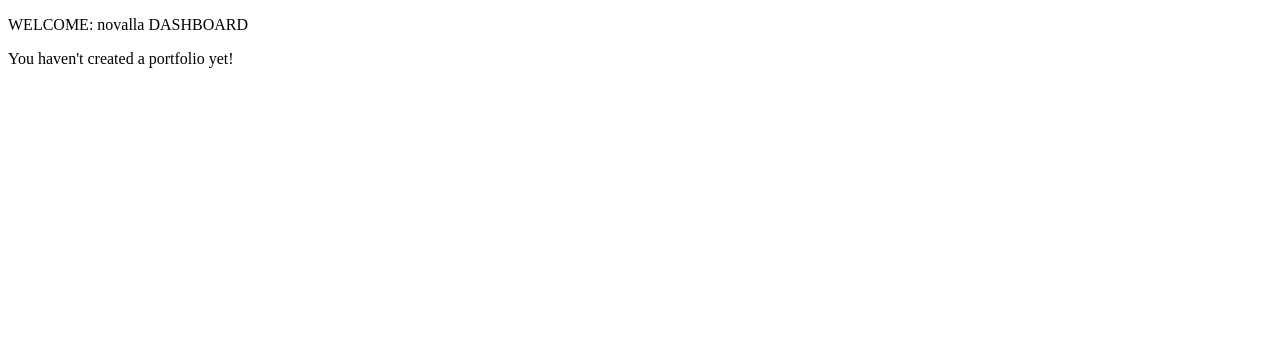
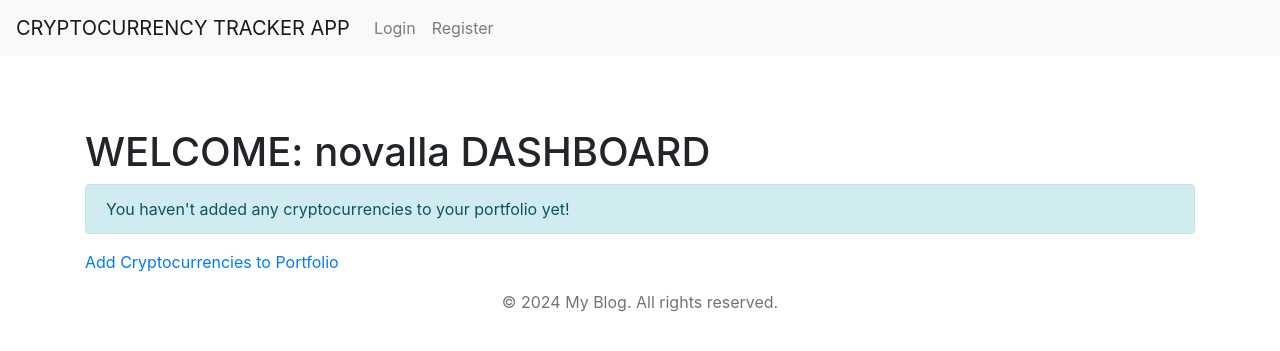
Before and after one commit to novalla/Crypto_tracker, a Django app: page /dashboard/ in a window 1280 px wide. Shown: the top 351 px of the page. Run offline with Django 5.2, Linux system fonts and the light colour scheme; a user stored in the database is signed in; data comes from the database, SQL or seed files in the repository; both versions use the stored data as it was after the commit.

Commit message:
an updated version of the cryptocurrency tracker

```diff
--- a/portfolio/templates/portfolio/base.html
+++ b/portfolio/templates/portfolio/base.html
@@ -6,7 +6,7 @@
     <meta name="viewport" content="width=device-width, initial-scale=1.0">
     {% load static %}
 
-     <!-- Bootstrap CSS -->
+    <!-- Bootstrap CSS -->
     <link rel="stylesheet" href="https://cdn.jsdelivr.net/npm/bootstrap@4.1.3/dist/css/bootstrap.min.css" integrity="sha384-MCw98/SFnGE8fJT3GXwEOngsV7Zt27NXFoaoApmYm81iuXoPkFOJwJ8ERdknLPMO" crossorigin="anonymous">
 
     <title>{{ page_name }} Crypto_Tracking_Monitor</title>
@@ -14,8 +14,7 @@
 <body>
     <nav class="navbar navbar-expand-lg navbar-light bg-light">
         <a class="navbar-brand" href="#">
-            <img src="{% static 'blog/logo.png' %}" alt="Logo" width="30" height="30" class="d-inline-block align-top">
-            CMS
+            CRYPTOCURRENCY TRACKER APP
         </a>
         <button class="navbar-toggler" type="button" data-toggle="collapse" data-target="#navbarNavAltMarkup" aria-controls="navbarNavAltMarkup" aria-expanded="false" aria-label="Toggle navigation">
             <span class="navbar-toggler-icon"></span>
@@ -24,9 +23,8 @@
             <div class="navbar-nav">
 
                 {% if user.is_authenticated %}
-
                     <a class="nav-item nav-link" href="{% url 'dashboard' %}">Dashboard</a>
-
+                    <a class="nav-item nav-link" href="{% url 'logout' %}">Logout</a>
                 {% else %}
                     <a class="nav-item nav-link" href="{% url 'login' %}">Login</a>
                     <a class="nav-item nav-link" href="{% url 'register' %}">Register</a>
@@ -49,7 +47,6 @@
     <script>
         // Get the current year
         var currentYear = new Date().getFullYear();
-
         // Update the footer text with the current year
         document.getElementById("current-year").textContent = currentYear;
     </script>
--- a/portfolio/templates/portfolio/dashboard.html
+++ b/portfolio/templates/portfolio/dashboard.html
@@ -1,20 +1,31 @@
-<!DOCTYPE html>
-<html lang="en">
-<head>
-    <meta charset="UTF-8">
-    <meta name="viewport" content="width=device-width, initial-scale=1.0">
-    <title>Crypto_Tracking_Monitor-DASHBOARD</title>
-</head>
-<body>
-    <P>WELCOME: {{ user }} DASHBOARD</P>
-    {% if cryptocurrencies %}
-      {% for crypto in cryptocurrencies %}
-        <p>{{ crypto.name }}</p>
-        <p>{{ crypto.symbol }}</p>
-        <p>{{ crypto.price }}</p>
-      {% endfor %}
-    {% else %}
-      <p>You haven't created a portfolio yet!</p>
-    {% endif %}
-  </body>
-</html>
+
+{% extends 'portfolio/base.html' %}
+{% block content %}
+  <h1 class="mt-5">WELCOME: {{ user }} DASHBOARD</h1>
+
+  {% if cryptocurrencies %}
+    <table class="table mt-3">
+      <thead class="thead-light">
+        <tr>
+          <th scope="col">Name</th>
+          <th scope="col">Symbol</th>
+          <th scope="col">Price</th>
+        </tr>
+      </thead>
+      <tbody>
+        {% for crypto in cryptocurrencies %}
+          <tr>
+            <td>{{ crypto.name }}</td>
+            <td>{{ crypto.symbol }}</td>
+            <td>${{ crypto.price }}</td>
+          </tr>
+        {% endfor %}
+      </tbody>
+    </table>
+  {% else %}
+    <div class="alert alert-info" role="alert">
+        You haven't added any cryptocurrencies to your portfolio yet!
+    </div>
+    <a href="{% url 'add-to-portfolio' %}">Add Cryptocurrencies to Portfolio</a>
+  {% endif %}
+{% endblock %}
--- a/portfolio/urls.py
+++ b/portfolio/urls.py
@@ -6,7 +6,8 @@
     path('login/', login, name='login'),
     path('dashboard/', dashboard, name='dashboard'),
     path('', home, name='home'),
-    # path('cryptocurrency-assets/', display_cryptocurrency_assets, name='cryptocurrency_assets'),
-    # path('add-to-portfolio/<int:cryptocurrency_id>/', add_to_portfolio, name='add_to_portfolio'),
-    # path('view-portfolio/', view_portfolio, name='view_portfolio'),
+    path('add-to-portfolio/', add_to_portfolio, name='add-to-portfolio'),
+    path('logout/', custom_logout_view, name='logout'),
+
+    # ... other URL patterns
 ]
--- a/portfolio/views.py
+++ b/portfolio/views.py
@@ -1,10 +1,11 @@
 from django.shortcuts import render, redirect, get_object_or_404
-from django.contrib.auth import authenticate, login as auth_login
+from django.contrib.auth import authenticate, login as auth_login,logout
 from django.contrib.auth.decorators import login_required
 from django.contrib.admin.views.decorators import staff_member_required
 from django.http import JsonResponse
 from django.db import IntegrityError
 from .models import *
+
 
 
 def login(request):
@@ -54,27 +55,60 @@
 #     cryptocurencies = Portfolio.objects.get(user=request.user)
 #     return render(request, 'portfolio/dashboard.html', {'cryptocurencies': cryptocurencies, 'user': user})
 
+
+
+def home(request):
+    portfolio = Cryptocurrency.objects.all()
+    return render(request, 'portfolio/home.html', {'portfolio': portfolio})
+
+
+
+@login_required
+def add_to_portfolio(request):
+    if request.method == "POST":
+        crypto_symbols = request.POST.getlist('crypto_symbol')
+        portfolio, created = Portfolio.objects.get_or_create(user=request.user)
+
+        added_cryptos = []
+        existing_cryptos = []
+
+        for symbol in crypto_symbols:
+            cryptocurrency = Cryptocurrency.objects.filter(symbol=symbol).first()
+            if cryptocurrency:
+                if not portfolio.cryptocurrencies.filter(symbol=symbol).exists():
+                    portfolio.cryptocurrencies.add(cryptocurrency)
+                    added_cryptos.append(cryptocurrency.name)
+                else:
+                    existing_cryptos.append(cryptocurrency.name)
+
+        messages = []
+        if added_cryptos:
+            messages.append(f"Added: {', '.join(added_cryptos)}")
+        if existing_cryptos:
+            messages.append(f"Already in portfolio: {', '.join(existing_cryptos)}")
+
+        if added_cryptos or existing_cryptos:
+            return redirect('dashboard')
+
+    return render(request, 'portfolio/add_to_portfolio.html', {
+        'cryptocurrencies': Cryptocurrency.objects.all()
+    })
+
 @login_required
 def dashboard(request):
-    user = request.user.username
-    print("printing the user that currently login into the dashboard ")
-    print(user)
-
     try:
-        # Attempt to retrieve the user's portfolio
         portfolio = Portfolio.objects.get(user=request.user)
         cryptocurrencies = portfolio.cryptocurrencies.all()
     except Portfolio.DoesNotExist:
-        # Handle the case where the user doesn't have a portfolio yet
         cryptocurrencies = None
 
     context = {
         'cryptocurrencies': cryptocurrencies,
-        'user': user,
+        'user': request.user.username,
     }
 
     return render(request, 'portfolio/dashboard.html', context)
 
-def home(request):
-    portfolio = Cryptocurrency.objects.all()
-    return render(request, 'portfolio/home.html', {'portfolio': portfolio})
+def custom_logout_view(request):
+    logout(request)
+    return redirect('login')
```
Also changed, not shown: portfolio/templates/portfolio/add_to_portfolio.html (+30 -11 lines), portfolio/templates/portfolio/home.html (+29 -16 lines), Crypto_tracker_Monitor/settings.py (line endings or trailing spaces), db.sqlite3.
